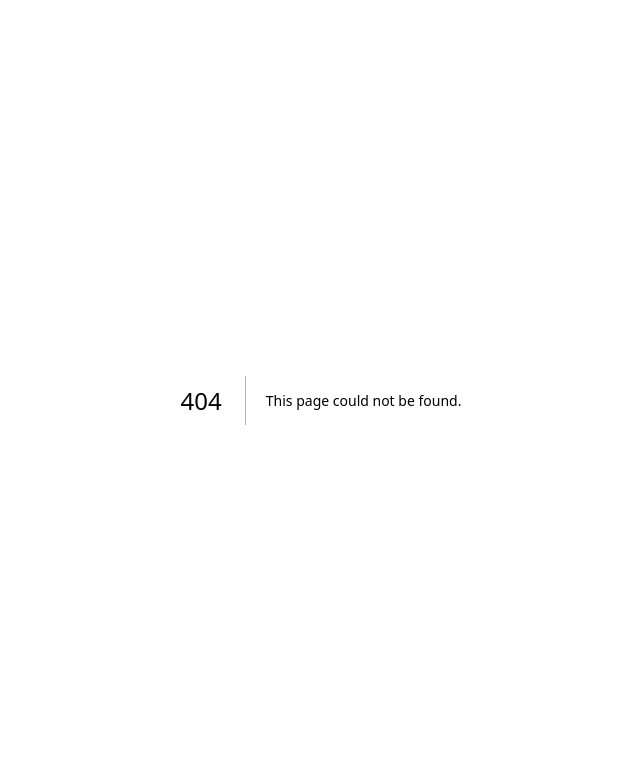
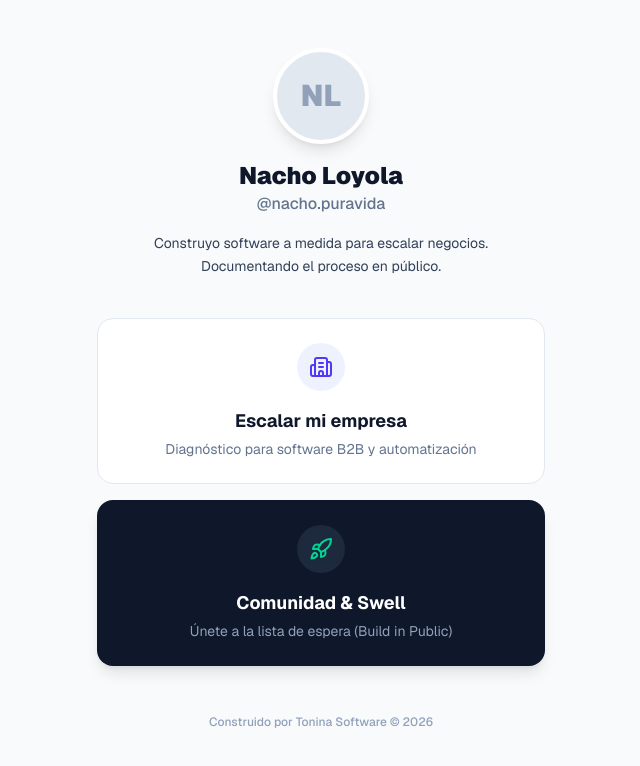
Before and after one commit to loyolahernandez/Tonina, a Next.js app in the folder landing-tonina/: page /links in a window 1280 px wide. Before the commit this address had no page. Shown: the top 766 px of the page, without its empty margins (319-959 px from the left). Built offline with nearby package versions, Linux system fonts and the light colour scheme.

Commit message:
feat: Add smart funnel routing for Link in Bio

```diff
--- /dev/null
+++ b/landing-tonina/src/app/links/page.tsx
@@ -0,0 +1,153 @@
+"use client";
+
+import { useState } from "react";
+import { ArrowLeft, ArrowRight, Building2, Rocket, Mail, CheckCircle2 } from "lucide-react";
+import Image from "next/image";
+
+export default function LinksPage() {
+  const [path, setPath] = useState<'none' | 'tonina' | 'swell'>('none');
+  const [toninaData, setToninaData] = useState({ name: "", business: "", bottleneck: "" });
+  const [swellEmail, setSwellEmail] = useState("");
+  const [isSubscribed, setIsSubscribed] = useState(false);
+
+  // Reemplazar con el número real
+  const WHATSAPP_NUMBER = "569XXXXXXXX";
+
+  const handleToninaSubmit = (e: React.FormEvent) => {
+    e.preventDefault();
+    const text = `Hola Nacho, soy ${toninaData.name}. Mi negocio es sobre ${toninaData.business} y mi mayor cuello de botella actual es: ${toninaData.bottleneck}. Me gustaría evaluar cómo el software a medida puede ayudarme.`;
+    const encodedText = encodeURIComponent(text);
+    window.open(`https://wa.me/${WHATSAPP_NUMBER}?text=${encodedText}`, "_blank");
+  };
+
+  const handleSwellSubmit = (e: React.FormEvent) => {
+    e.preventDefault();
+    // Aquí luego conectaremos Supabase. Por ahora, simulamos el éxito.
+    setIsSubscribed(true);
+    setTimeout(() => {
+      setPath('none');
+      setIsSubscribed(false);
+      setSwellEmail("");
+    }, 3000);
+  };
+
+  return (
+    <div className="min-h-screen bg-slate-50 flex flex-col items-center py-12 px-4 sm:px-6 lg:px-8 font-sans text-slate-900">
+
+      {/* Perfil Header */}
+      <div className="flex flex-col items-center text-center mb-10 w-full max-w-md">
+        <div className="w-24 h-24 bg-slate-200 rounded-full mb-4 overflow-hidden border-4 border-white shadow-lg flex items-center justify-center text-slate-400 text-3xl font-black">
+          {/* Si tienes una foto, puedes usar <Image src="/foto.jpg" ... /> aquí */}
+          NL
+        </div>
+        <h1 className="text-2xl font-black text-slate-900">Nacho Loyola</h1>
+        <p className="text-slate-500 font-medium">@nacho.puravida</p>
+        <p className="mt-4 text-slate-700 leading-relaxed text-sm">
+          Construyo software a medida para escalar negocios. <br/>
+          Documentando el proceso en público.
+        </p>
+      </div>
+
+      <div className="w-full max-w-md space-y-4">
+
+        {/* Vista Inicial (Botones) */}
+        {path === 'none' && (
+          <div className="space-y-4 animate-in fade-in slide-in-from-bottom-4 duration-500">
+            <button
+              onClick={() => setPath('tonina')}
+              className="w-full bg-white border border-slate-200 hover:border-indigo-600 hover:shadow-xl hover:-translate-y-1 transition-all rounded-2xl p-6 flex flex-col items-center text-center group cursor-pointer"
+            >
+              <div className="w-12 h-12 bg-indigo-50 text-indigo-600 rounded-full flex items-center justify-center mb-4 group-hover:scale-110 transition-transform">
+                <Building2 size={24} />
+              </div>
+              <h2 className="text-lg font-bold text-slate-900 mb-1">Escalar mi empresa</h2>
+              <p className="text-sm text-slate-500">Diagnóstico para software B2B y automatización</p>
+            </button>
+
+            <button
+              onClick={() => setPath('swell')}
+              className="w-full bg-slate-900 hover:bg-slate-800 border border-transparent transition-all rounded-2xl p-6 flex flex-col items-center text-center group cursor-pointer shadow-lg hover:shadow-xl hover:-translate-y-1 text-white"
+            >
+              <div className="w-12 h-12 bg-slate-800 text-emerald-400 rounded-full flex items-center justify-center mb-4 group-hover:scale-110 transition-transform">
+                <Rocket size={24} />
+              </div>
+              <h2 className="text-lg font-bold mb-1">Comunidad & Swell</h2>
+              <p className="text-sm text-slate-400">Únete a la lista de espera (Build in Public)</p>
+            </button>
+          </div>
+        )}
+
+        {/* Formulario Tonina (B2B) */}
+        {path === 'tonina' && (
+          <form onSubmit={handleToninaSubmit} className="bg-white border border-slate-200 rounded-2xl p-6 shadow-xl animate-in fade-in zoom-in-95 duration-300">
+            <button type="button" onClick={() => setPath('none')} className="text-slate-400 hover:text-slate-600 mb-6 flex items-center text-sm font-semibold transition-colors">
+              <ArrowLeft size={16} className="mr-1" /> Volver
+            </button>
+            <h2 className="text-xl font-black mb-6 text-slate-900">Hablemos de tu negocio</h2>
+
+            <div className="space-y-4">
+              <div>
+                <label className="block text-sm font-bold text-slate-700 mb-1">Tu Nombre</label>
+                <input required type="text" className="w-full px-4 py-3 rounded-xl border border-slate-200 focus:ring-2 focus:ring-indigo-600 focus:border-transparent outline-none transition-all" placeholder="Ej. Juan Pérez" value={toninaData.name} onChange={e => setToninaData({...toninaData, name: e.target.value})} />
+              </div>
+              <div>
+                <label className="block text-sm font-bold text-slate-700 mb-1">¿De qué trata tu empresa?</label>
+                <input required type="text" className="w-full px-4 py-3 rounded-xl border border-slate-200 focus:ring-2 focus:ring-indigo-600 focus:border-transparent outline-none transition-all" placeholder="Ej. Clínica Dental, Constructora..." value={toninaData.business} onChange={e => setToninaData({...toninaData, business: e.target.value})} />
+              </div>
+              <div>
+                <label className="block text-sm font-bold text-slate-700 mb-1">¿Cuál es tu mayor cuello de botella?</label>
+                <select required className="w-full px-4 py-3 rounded-xl border border-slate-200 focus:ring-2 focus:ring-indigo-600 focus:border-transparent outline-none bg-white transition-all text-slate-700" value={toninaData.bottleneck} onChange={e => setToninaData({...toninaData, bottleneck: e.target.value})}>
+                  <option value="" disabled>Selecciona una opción</option>
+                  <option value="Desorden en ventas por WhatsApp">Desorden en ventas por WhatsApp</option>
+                  <option value="Uso excesivo de planillas Excel">Uso excesivo de planillas Excel</option>
+                  <option value="Procesos manuales muy lentos">Procesos manuales muy lentos</option>
+                  <option value="Otro (Te cuento por chat)">Otro (Te cuento por chat)</option>
+                </select>
+              </div>
+            </div>
+
+            <button type="submit" className="w-full bg-indigo-600 hover:bg-indigo-700 text-white font-bold py-4 rounded-xl mt-8 flex items-center justify-center gap-2 transition-colors shadow-lg shadow-indigo-600/30">
+              Ir a WhatsApp <ArrowRight size={18} />
+            </button>
+          </form>
+        )}
+
+        {/* Formulario Swell / Comunidad */}
+        {path === 'swell' && (
+          <form onSubmit={handleSwellSubmit} className="bg-slate-900 border border-slate-800 rounded-2xl p-6 shadow-xl animate-in fade-in zoom-in-95 duration-300">
+            <button type="button" onClick={() => setPath('none')} className="text-slate-400 hover:text-white mb-6 flex items-center text-sm font-semibold transition-colors">
+              <ArrowLeft size={16} className="mr-1" /> Volver
+            </button>
+            <h2 className="text-xl font-black mb-2 text-white">Swell (Lista de Espera)</h2>
+            <p className="text-sm text-slate-400 mb-6">Únete a la lista para recibir actualizaciones de mis proyectos de software y negocios.</p>
+
+            {isSubscribed ? (
+              <div className="bg-emerald-500/10 border border-emerald-500/20 rounded-xl p-4 flex items-center gap-3 text-emerald-400 animate-in fade-in">
+                <CheckCircle2 size={24} />
+                <span className="font-bold">¡Estás dentro! Te avisaré pronto.</span>
+              </div>
+            ) : (
+              <div className="space-y-4">
+                <div>
+                  <label className="block text-sm font-bold text-slate-300 mb-1">Correo Electrónico</label>
+                  <div className="relative">
+                    <Mail className="absolute left-4 top-1/2 -translate-y-1/2 text-slate-500" size={18} />
+                    <input required type="email" className="w-full pl-11 pr-4 py-3 rounded-xl bg-slate-800 border border-slate-700 text-white focus:ring-2 focus:ring-emerald-500 focus:border-transparent outline-none transition-all placeholder:text-slate-500" placeholder="tu@correo.com" value={swellEmail} onChange={e => setSwellEmail(e.target.value)} />
+                  </div>
+                </div>
+                <button type="submit" className="w-full bg-emerald-500 hover:bg-emerald-600 text-slate-900 font-black py-4 rounded-xl mt-6 flex items-center justify-center gap-2 transition-colors shadow-lg shadow-emerald-500/20">
+                  Unirme a la lista <ArrowRight size={18} />
+                </button>
+              </div>
+            )}
+          </form>
+        )}
+      </div>
+
+      {/* Footer minimalista */}
+      <div className="mt-12 text-center text-xs text-slate-400 font-medium">
+        Construido por Tonina Software © {new Date().getFullYear()}
+      </div>
+    </div>
+  );
+}
```
